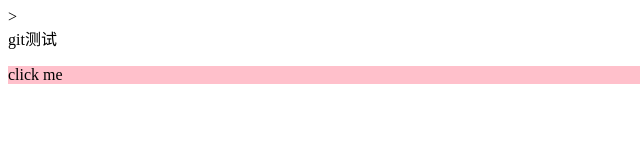
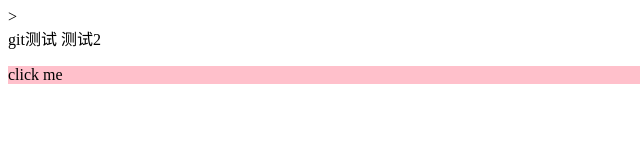
Before and after one commit to ryance/git-test, a plain HTML site: page index.html in a window 1280 px wide. Shown: the full height of the page, 0-640 px from the left. Drawn offline with Linux system fonts and the light colour scheme.

Commit message:
第二次提交

```diff
--- a/index.html
+++ b/index.html
@@ -18,6 +18,7 @@
 <body>
     <div>
     git测试
+    测试2
     <p>click me</p>
     </div>
     <script type="text/javascript">
```
